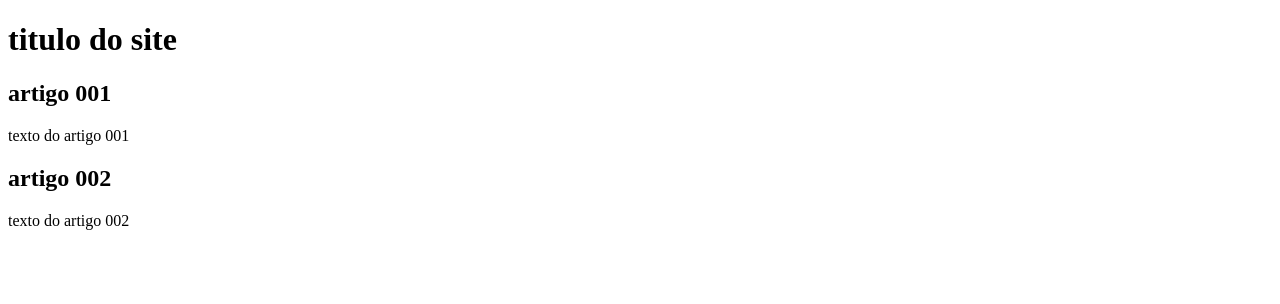
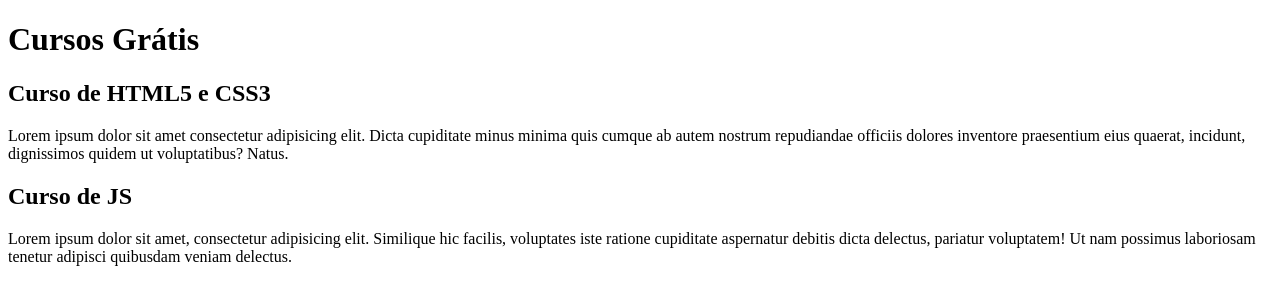
Before and after one commit to AntonyDamacena/site-branch, a plain HTML site: page index.html in a window 1280 px wide. Drawn offline with Linux system fonts and the light colour scheme.

Commit message:
Update index.html

```diff
--- a/index.html
+++ b/index.html
@@ -8,14 +8,14 @@
 <body>
 <main>
     <header>
-        <h1>titulo do site</h1>
+        <h1>Cursos Grátis</h1>
     <article>
-        <h2>artigo 001</h2>
-        <p>texto do artigo 001</p>
+        <h2>Curso de HTML5 e CSS3</h2>
+        <p>Lorem ipsum dolor sit amet consectetur adipisicing elit. Dicta cupiditate minus minima quis cumque ab autem nostrum repudiandae officiis dolores inventore praesentium eius quaerat, incidunt, dignissimos quidem ut voluptatibus? Natus.</p>
     </article>
     <article>
-        <h2>artigo 002</h2>
-        <p>texto do artigo 002</p>
+        <h2>Curso de JS</h2>
+        <p>Lorem ipsum dolor sit amet, consectetur adipisicing elit. Similique hic facilis, voluptates iste ratione cupiditate aspernatur debitis dicta delectus, pariatur voluptatem! Ut nam possimus laboriosam tenetur adipisci quibusdam veniam delectus.</p>
     </article>
     </header>
 </main>
```
